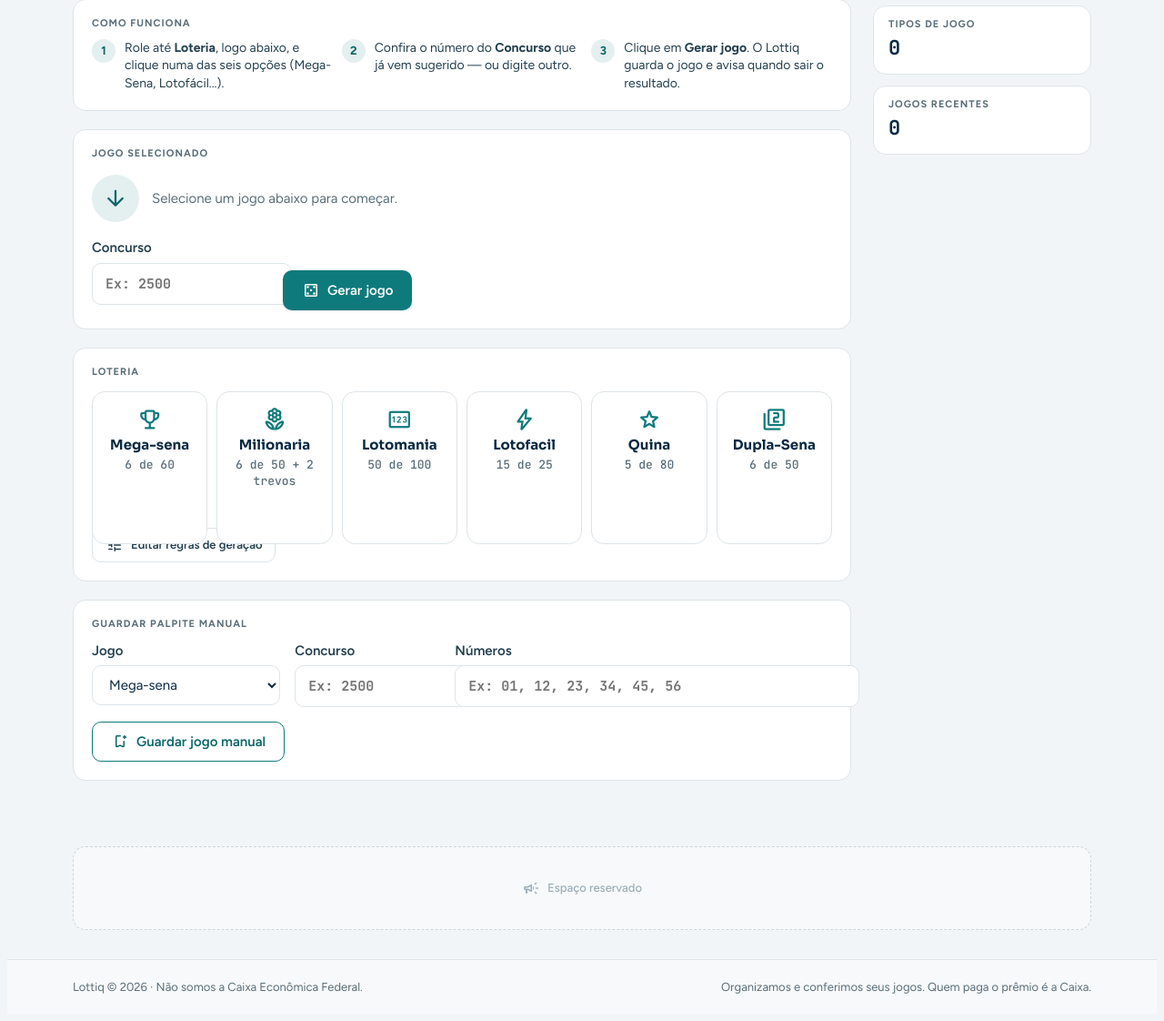
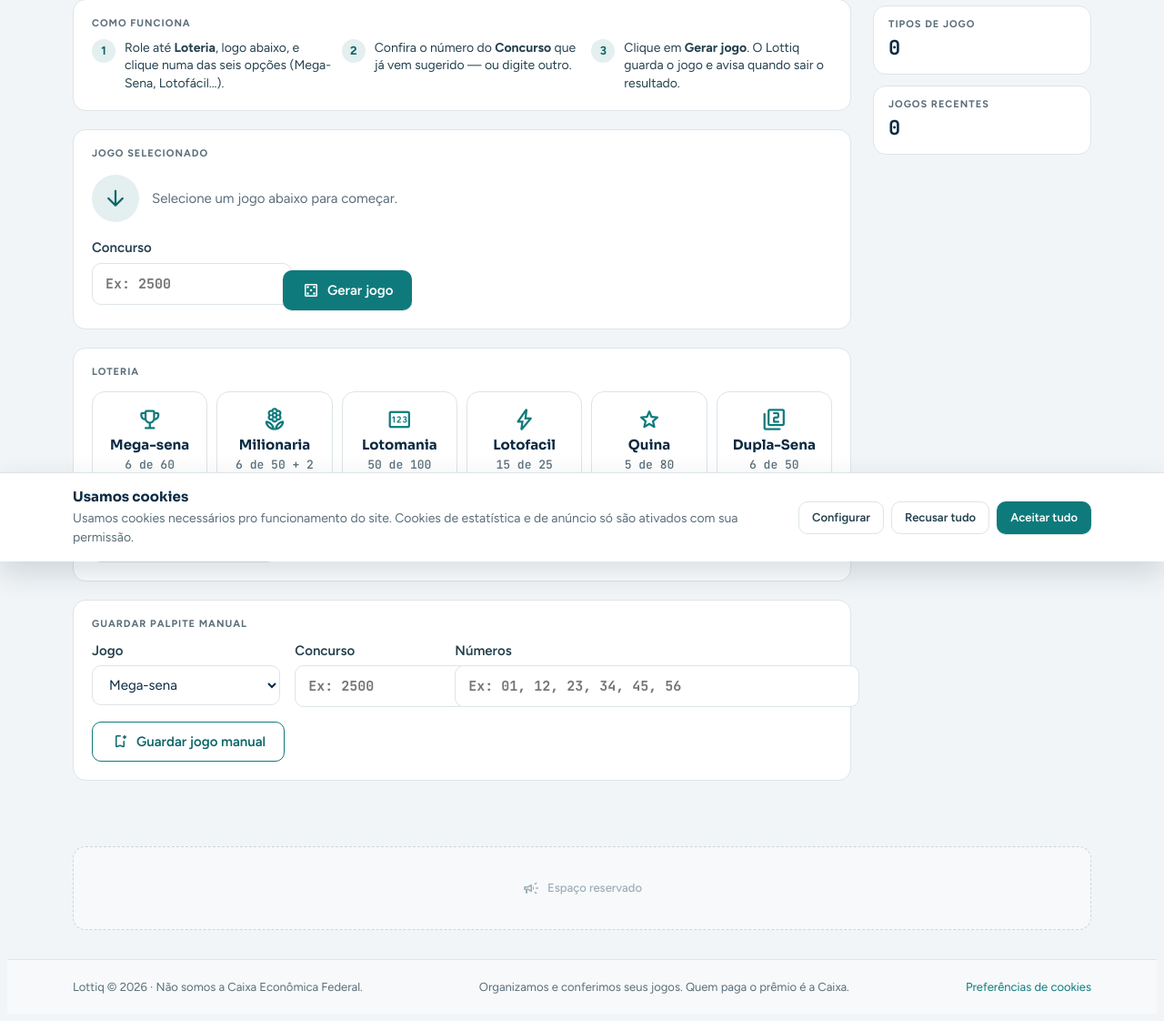
Before and after one commit to rvavretchek/Loterias, a Django app: page / in a window 1280 px wide. Shown: the part 183-1305 px from the top of the page at 91% size. Run offline with Django 5.2, Linux system fonts and the light colour scheme; the visitor is signed in with stand-in values (Sample User, id 1); data that the repository does not hold is empty; parts of the project's set-up code (start-up, migrations or seed data) failed here and were passed over.

Commit message:
feat: tela de consentimento de cookies LGPD (Story 7.5)
Banner global (cookie proprio 1a parte, httponly, sem JS de
terceiro) com 3 acoes -- aceitar tudo, recusar tudo, configurar por
categoria (necessarios/estatistica/anuncios) -- aparece ate haver
decisao, reabre a qualquer momento via link no rodape. Puramente
preparatorio: nenhum cookie de rastreamento real existe ainda no
projeto, mas destrava a ativacao futura do AdSense (Story 7.3) sem
bloqueio legal.

Co-Authored-By: Claude Sonnet 5 <noreply@anthropic.com>

```diff
--- a/apps/accounts/middleware.py
+++ b/apps/accounts/middleware.py
@@ -17,7 +17,7 @@ class RequireCompleteAccountMiddleware:
     complete_profile, sem alternar o tema e sem nenhum sinal de erro."""
 
     EXEMPT_PATH_PREFIXES = ('/admin/', '/static/', '/media/')
-    EXEMPT_URL_NAMES = ('complete_profile', 'account_logout', 'toggle_theme')
+    EXEMPT_URL_NAMES = ('complete_profile', 'account_logout', 'toggle_theme', 'save_cookie_consent')
 
     def __init__(self, get_response):
         self.get_response = get_response
--- a/apps/loterias_core/context_processors.py
+++ b/apps/loterias_core/context_processors.py
@@ -1,6 +1,27 @@
+import json
+
 from django.db.models import Count, Q
 
 from .models import HitNotification, NotificationPreference
+
+
+def cookie_consent_context(request):
+    """Adiciona a decisao de cookies (Story 7.5) ao contexto de toda pagina. `None` significa
+    que o visitante ainda nao decidiu -- o banner de consentimento aparece nesse caso. Cookie
+    corrompido/JSON invalido tratado como decisao ausente (falha soft), nunca quebra a pagina."""
+    raw = request.COOKIES.get('lottiq_cookies')
+    if not raw:
+        return {'cookie_consent': None}
+    try:
+        data = json.loads(raw)
+        consent = {
+            'necessary': True,
+            'analytics': bool(data.get('analytics')),
+            'marketing': bool(data.get('marketing')),
+        }
+    except (ValueError, TypeError, AttributeError):
+        consent = None
+    return {'cookie_consent': consent}
 
 
 def theme_context(request):
--- a/apps/loterias_core/urls.py
+++ b/apps/loterias_core/urls.py
@@ -15,5 +15,6 @@ urlpatterns = [
     path('notificacoes/<int:pk>/lida/', views.mark_notification_read_view, name='mark_notification_read'),
     path('notificacoes/preferencias/', views.notification_preferences_view, name='notification_preferences'),
     path('regras/<slug:jogo>/', views.regras_geracao_view, name='generation_rules'),
+    path('cookies/preferencias/', views.save_cookie_consent_view, name='save_cookie_consent'),
     path('api/gerar/', views.api_create_bet_view, name='api_create_bet'),
 ]
--- a/apps/loterias_core/views.py
+++ b/apps/loterias_core/views.py
@@ -1,3 +1,4 @@
+import json
 import logging
 import re
 import datetime
@@ -515,6 +516,39 @@ def mark_notification_read_view(request, pk):
     return redirect('notifications')
 
 
+COOKIE_CONSENT_MAX_AGE = 60 * 60 * 24 * 365
+
+
+@require_POST
+def save_cookie_consent_view(request):
+    """Grava a decisao de cookies (Story 7.5/FR-33) num cookie proprio de 1a parte, ate pra
+    visitante anonimo -- nao depende de login nem de sessao pra persistir a longo prazo."""
+    choice = request.POST.get('choice')
+    if choice == 'accept_all':
+        consent = {'necessary': True, 'analytics': True, 'marketing': True}
+    elif choice == 'reject_all':
+        consent = {'necessary': True, 'analytics': False, 'marketing': False}
+    else:
+        consent = {
+            'necessary': True,
+            'analytics': request.POST.get('analytics') == 'on',
+            'marketing': request.POST.get('marketing') == 'on',
+        }
+
+    next_url = request.POST.get('next')
+    if next_url and url_has_allowed_host_and_scheme(
+        next_url, allowed_hosts={request.get_host()}, require_https=request.is_secure(),
+    ):
+        response = redirect(next_url)
+    else:
+        response = redirect('home')
+    response.set_cookie(
+        'lottiq_cookies', json.dumps(consent),
+        max_age=COOKIE_CONSENT_MAX_AGE, samesite='Lax', httponly=True,
+    )
+    return response
+
+
 @login_required
 @require_http_methods(['GET', 'POST'])
 def notification_preferences_view(request):
--- a/loterias/settings/base.py
+++ b/loterias/settings/base.py
@@ -67,6 +67,7 @@ TEMPLATES = [
                 'django.contrib.messages.context_processors.messages',
                 'apps.loterias_core.context_processors.theme_context',
                 'apps.loterias_core.context_processors.notifications_context',
+                'apps.loterias_core.context_processors.cookie_consent_context',
             ],
         },
     },
--- a/static/css/lottiq.css
+++ b/static/css/lottiq.css
@@ -191,3 +191,13 @@ a:hover { color: var(--action-primary-hover); }
 /* Zona reservada pra conteudo patrocinado futuro (Story 7.3) -- so o espaco, sem integracao real */
 .lq-ad-zone { display: flex; align-items: center; justify-content: center; gap: 8px; min-height: 90px; margin: 32px 0; border: 1px dashed var(--border-strong); border-radius: var(--radius-lg); background: var(--surface-sunken); color: var(--text-faint); font: 500 13px var(--font-body); }
 .lq-ad-zone .ms { font-size: 20px; }
+
+/* Banner de consentimento de cookies (Story 7.5) */
+.lq-cookie-banner { position: fixed; left: 0; right: 0; bottom: 0; z-index: 200; background: var(--surface-card); border-top: 1px solid var(--border-default); box-shadow: var(--shadow-lg); padding: 16px 0; }
+.lq-cookie-banner-inner { display: flex; flex-wrap: wrap; gap: 16px; align-items: center; justify-content: space-between; }
+.lq-cookie-banner-text { flex: 1 1 320px; min-width: 0; }
+.lq-cookie-banner-text strong { font: 700 15px var(--font-display); color: var(--text-heading); }
+.lq-cookie-banner-text p { margin: 4px 0 0; }
+.lq-cookie-banner-actions { display: flex; gap: 8px; flex-wrap: wrap; }
+.lq-cookie-details { flex-basis: 100%; display: flex; flex-direction: column; gap: 10px; padding-top: 12px; margin-top: 4px; border-top: 1px solid var(--border-default); }
+.lq-cookie-category { display: flex; align-items: center; gap: 8px; font: 400 14px var(--font-body); color: var(--text-body-color); }
--- a/templates/base/base.html
+++ b/templates/base/base.html
@@ -106,8 +106,50 @@
         <div class="lq-container">
             <span>Lottiq &copy; {% now "Y" %} &middot; Não somos a Caixa Econômica Federal.</span>
             <span>Organizamos e conferimos seus jogos. Quem paga o prêmio é a Caixa.</span>
+            <a href="?revisar_cookies=1#aviso-cookies">Preferências de cookies</a>
         </div>
     </footer>
+
+    {% if not cookie_consent or request.GET.revisar_cookies %}
+    <div class="lq-cookie-banner" id="aviso-cookies" role="region" aria-labelledby="aviso-cookies-titulo">
+        <div class="lq-container lq-cookie-banner-inner">
+            <div class="lq-cookie-banner-text">
+                <strong id="aviso-cookies-titulo">Usamos cookies</strong>
+                <p class="lq-small">Usamos cookies necessários pro funcionamento do site. Cookies de estatística e de anúncio só são ativados com sua permissão.</p>
+            </div>
+            <div class="lq-cookie-banner-actions">
+                <button type="button" class="lq-btn lq-btn-outline lq-btn-sm" id="btn-configurar-cookies" aria-expanded="false" aria-controls="detalhes-cookies">Configurar</button>
+                <form method="post" action="{% url 'save_cookie_consent' %}" style="display:inline;">
+                    {% csrf_token %}
+                    <input type="hidden" name="next" value="{{ request.path }}">
+                    <input type="hidden" name="choice" value="reject_all">
+                    <button type="submit" class="lq-btn lq-btn-outline lq-btn-sm">Recusar tudo</button>
+                </form>
+                <form method="post" action="{% url 'save_cookie_consent' %}" style="display:inline;">
+                    {% csrf_token %}
+                    <input type="hidden" name="next" value="{{ request.path }}">
+                    <input type="hidden" name="choice" value="accept_all">
+                    <button type="submit" class="lq-btn lq-btn-primary lq-btn-sm">Aceitar tudo</button>
+                </form>
+            </div>
+            <form method="post" action="{% url 'save_cookie_consent' %}" class="lq-cookie-details" id="detalhes-cookies" hidden>
+                {% csrf_token %}
+                <input type="hidden" name="next" value="{{ request.path }}">
+                <input type="hidden" name="choice" value="custom">
+                <label class="lq-cookie-category">
+                    <input type="checkbox" checked disabled> Necessários — sempre ativos, exigidos pro site funcionar
+                </label>
+                <label class="lq-cookie-category">
+                    <input type="checkbox" name="analytics" {% if cookie_consent.analytics %}checked{% endif %}> Estatística — nos ajuda a entender o uso do site
+                </label>
+                <label class="lq-cookie-category">
+                    <input type="checkbox" name="marketing" {% if cookie_consent.marketing %}checked{% endif %}> Anúncios — personaliza anúncios exibidos (ainda não ativo no Lottiq)
+                </label>
+                <button type="submit" class="lq-btn lq-btn-primary lq-btn-sm" style="align-self:flex-start;">Salvar preferências</button>
+            </form>
+        </div>
+    </div>
+    {% endif %}
 
     <script>
         document.querySelectorAll('[data-dismiss-banner]').forEach(btn => {
@@ -125,6 +167,16 @@
                 }
             });
         });
+
+        const btnConfigurarCookies = document.getElementById('btn-configurar-cookies');
+        if (btnConfigurarCookies) {
+            btnConfigurarCookies.addEventListener('click', () => {
+                const detalhes = document.getElementById('detalhes-cookies');
+                const expanded = !detalhes.hidden;
+                detalhes.hidden = expanded;
+                btnConfigurarCookies.setAttribute('aria-expanded', String(!expanded));
+            });
+        }
     </script>
 
     {% block extra_js %}{% endblock %}
```
Also changed, not shown: _bmad-output/implementation-artifacts/spec-7-5-consentimento-cookies.md (added, +32 -0 lines), apps/loterias_core/tests/test_notifications.py (+6 -1 lines), apps/loterias_core/tests/test_pages.py (+73 -0 lines).
